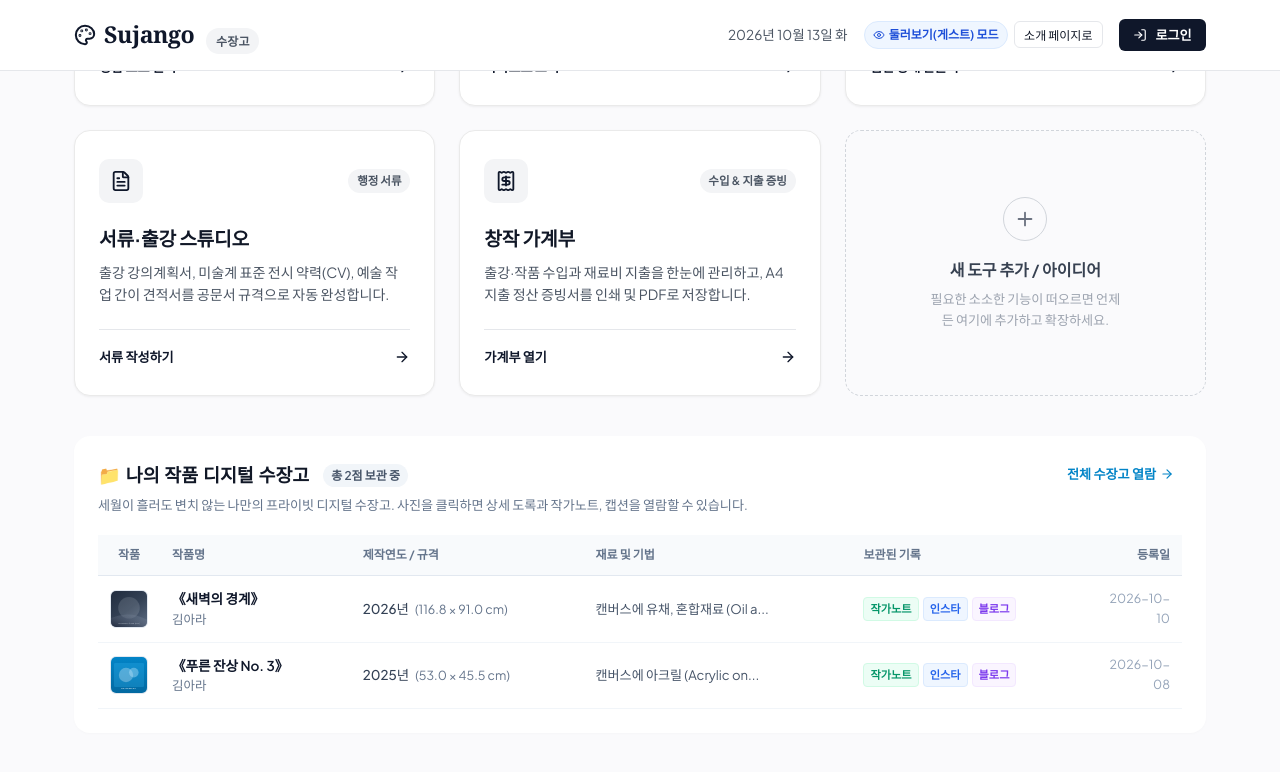
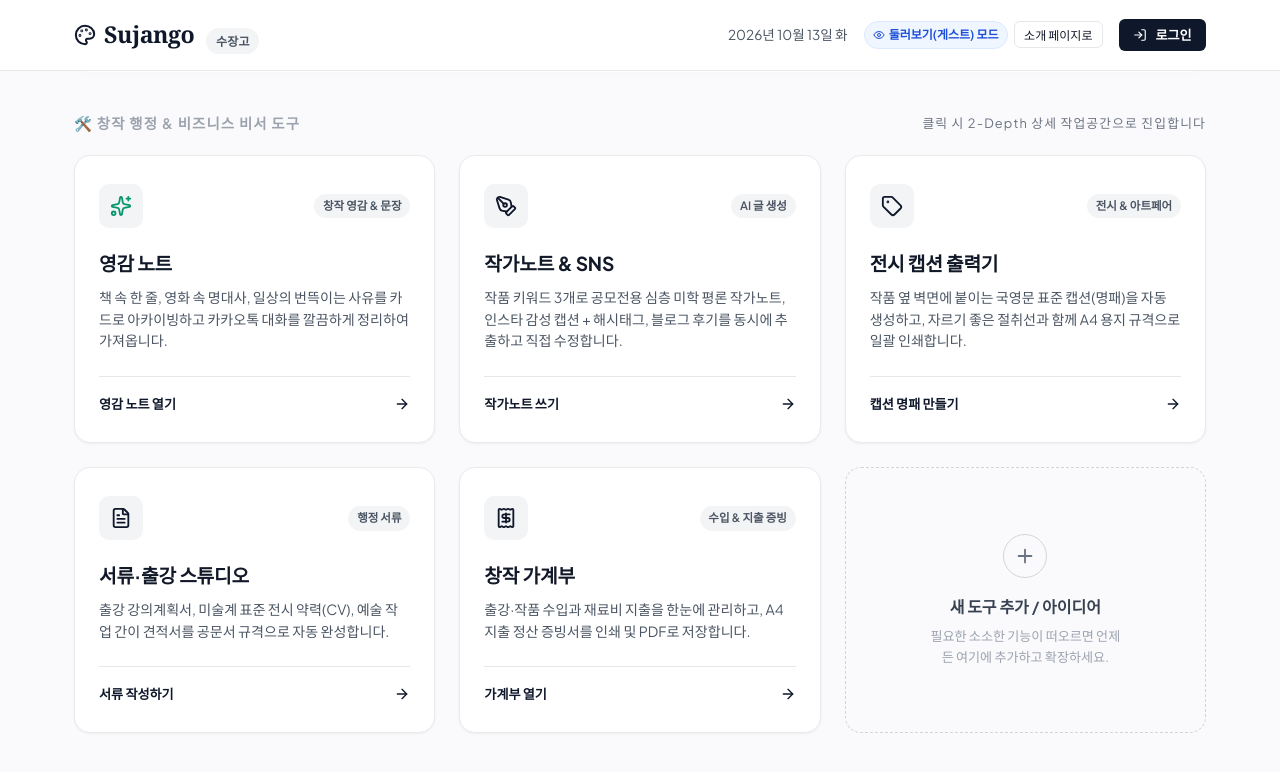
Before and after one commit to ARA3827/sujango, a React (Vite) app: page / in a window 1280 px wide. Both pictures are taken after a click on the element 277 px from the left and 1198 px from the top of the page. Shown: the part 798-1570 px from the top of the page. Built offline with nearby package versions, Linux system fonts and the light colour scheme; no server answers; a web font is replaced by a local one.

Commit message:
feat: 메인 대시보드 상하 레이아웃 반전 (나의 작품 디지털 수장고 최상단 전진 배치)

```diff
--- a/src/components/Dashboard.jsx
+++ b/src/components/Dashboard.jsx
@@ -144,60 +144,7 @@ export default function Dashboard({
         </div>
       </div>
 
-      {/* 3. 4대 핵심 도구 그리드 */}
-      <div className="section-headline">
-        <span>핵심 워크스페이스 도구</span>
-        <span style={{ fontSize: '0.8rem', color: '#6B7280', textTransform: 'none', fontWeight: 400 }}>
-          클릭 시 2-Depth 상세 작업공간으로 진입합니다
-        </span>
-      </div>
-
-      <div className="tool-grid">
-        {tools.map((tool) => (
-          <div
-            key={tool.id}
-            className="tool-card"
-            onClick={() => onSelectView(tool.id)}
-            role="button"
-            tabIndex={0}
-          >
-            <div>
-              <div className="tool-card-header">
-                <div className="tool-card-icon">{tool.icon}</div>
-                <span className="tool-tag">{tool.tag}</span>
-              </div>
-              <div className="tool-card-body">
-                <h3>{tool.title}</h3>
-                <p>{tool.desc}</p>
-              </div>
-            </div>
-            <div className="tool-card-footer">
-              <span>{tool.actionText}</span>
-              <ArrowRight size={16} />
-            </div>
-          </div>
-        ))}
-
-        {/* 5번째 모듈: 소소한 툴 추가 슬롯 */}
-        <div
-          className="tool-card-placeholder"
-          onClick={onOpenNewToolModal}
-          role="button"
-          tabIndex={0}
-        >
-          <div className="placeholder-plus-circle">
-            <Plus size={22} />
-          </div>
-          <h4 style={{ fontSize: '1rem', fontWeight: 600, color: '#374151', marginBottom: '0.35rem' }}>
-            새 도구 추가 / 아이디어
-          </h4>
-          <p style={{ fontSize: '0.82rem', color: '#9CA3AF', maxWidth: '200px' }}>
-            필요한 소소한 기능이 떠오르면 언제든 여기에 추가하고 확장하세요.
-          </p>
-        </div>
-      </div>
-
-      {/* 4. 나의 작품 아카이브 서고 (1-Depth 슬림 게시판) */}
+      {/* 3. [메인 무대] 나의 작품 디지털 수장고 (최상단 전진 배치) */}
       <div className="archive-board-section">
         <div className="archive-board-header">
           <div>
@@ -205,16 +152,25 @@ export default function Dashboard({
               <span className="archive-board-title">📁 나의 작품 디지털 수장고</span>
               <span className="archive-board-count">총 {artworks.length}점 보관 중</span>
             </div>
-            <p style={{ fontSize: '0.82rem', color: '#64748B', margin: '4px 0 0 0' }}>
-              세월이 흘러도 변치 않는 나만의 프라이빗 디지털 수장고. 사진을 클릭하면 상세 도록과 작가노트, 캡션을 열람할 수 있습니다.
+            <p style={{ fontSize: '0.83rem', color: '#64748B', margin: '4px 0 0 0' }}>
+              세월이 흘러도 변치 않는 나만의 프라이빗 디지털 수장고. 작품을 클릭하면 상세 도록과 작가노트, 캡션을 바로 열람할 수 있습니다.
             </p>
           </div>
+          <div style={{ display: 'flex', gap: '8px', alignItems: 'center' }}>
+            <button
+              onClick={() => onSelectView('archive')}
+              className="btn-outline"
+              style={{ padding: '0.45rem 0.85rem', fontSize: '0.8rem', gap: '5px' }}
+            >
+              <Plus size={14} /> 새 작품 등록
+            </button>
             <button
               onClick={() => onSelectView('archive')}
               className="archive-board-more-btn"
             >
               전체 수장고 열람 <ArrowRight size={14} />
             </button>
+          </div>
         </div>
 
         {artworks.length > 0 ? (
@@ -285,6 +241,59 @@ export default function Dashboard({
           </div>
         )}
       </div>
+
+      {/* 4. [하단 지원군] 창작 행정 & 비즈니스 비서 툴킷 */}
+      <div className="section-headline" style={{ marginTop: '2.5rem' }}>
+        <span>🛠️ 창작 행정 & 비즈니스 비서 도구</span>
+        <span style={{ fontSize: '0.8rem', color: '#6B7280', textTransform: 'none', fontWeight: 400 }}>
+          클릭 시 2-Depth 상세 작업공간으로 진입합니다
+        </span>
+      </div>
+
+      <div className="tool-grid">
+        {tools.map((tool) => (
+          <div
+            key={tool.id}
+            className="tool-card"
+            onClick={() => onSelectView(tool.id)}
+            role="button"
+            tabIndex={0}
+          >
+            <div>
+              <div className="tool-card-header">
+                <div className="tool-card-icon">{tool.icon}</div>
+                <span className="tool-tag">{tool.tag}</span>
+              </div>
+              <div className="tool-card-body">
+                <h3>{tool.title}</h3>
+                <p>{tool.desc}</p>
+              </div>
+            </div>
+            <div className="tool-card-footer">
+              <span>{tool.actionText}</span>
+              <ArrowRight size={16} />
+            </div>
+          </div>
+        ))}
+
+        {/* 5번째 모듈: 소소한 툴 추가 슬롯 */}
+        <div
+          className="tool-card-placeholder"
+          onClick={onOpenNewToolModal}
+          role="button"
+          tabIndex={0}
+        >
+          <div className="placeholder-plus-circle">
+            <Plus size={22} />
+          </div>
+          <h4 style={{ fontSize: '1rem', fontWeight: 600, color: '#374151', marginBottom: '0.35rem' }}>
+            새 도구 추가 / 아이디어
+          </h4>
+          <p style={{ fontSize: '0.82rem', color: '#9CA3AF', maxWidth: '200px' }}>
+            필요한 소소한 기능이 떠오르면 언제든 여기에 추가하고 확장하세요.
+          </p>
+        </div>
+      </div>
     </div>
   );
 }
--- a/src/index.css
+++ b/src/index.css
@@ -1293,14 +1293,15 @@ input, select, textarea {
    내 작품 아카이브 서고 (My Artwork Archive) 스타일
    ========================================================================== */
 
-/* 1. 대시보드 1-Depth 슬림 게시판 섹션 */
+/* 1. 대시보드 1-Depth 슬림 게시판 섹션 (최상단 메인 무대) */
 .archive-board-section {
-  margin-top: 2.5rem;
+  margin-top: 1.5rem;
+  margin-bottom: 2.5rem;
   background: #FFFFFF;
   border: 1px solid var(--border-color);
   border-radius: var(--radius-lg);
   padding: 1.5rem;
-  box-shadow: 0 1px 3px rgba(0, 0, 0, 0.02);
+  box-shadow: 0 2px 8px rgba(0, 0, 0, 0.02);
 }
 
 .archive-board-header {
```
Lines whose indentation alone changed are shown as unchanged.
